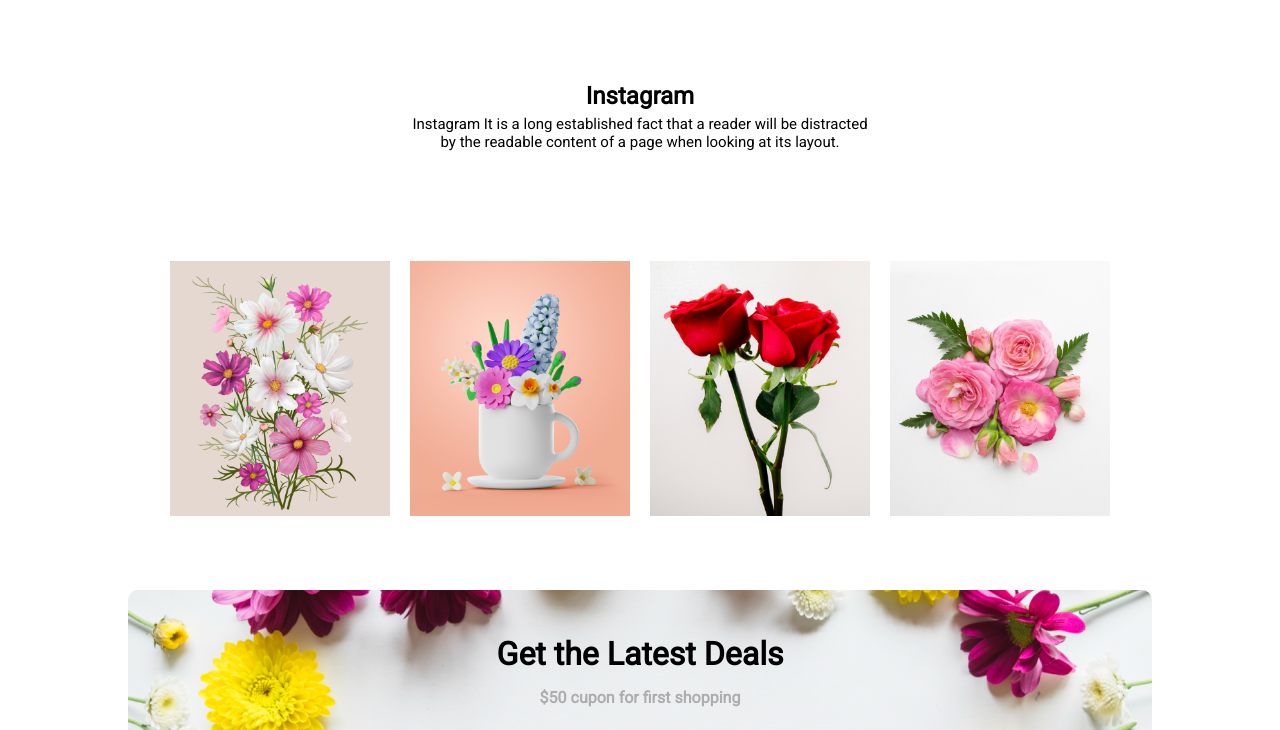
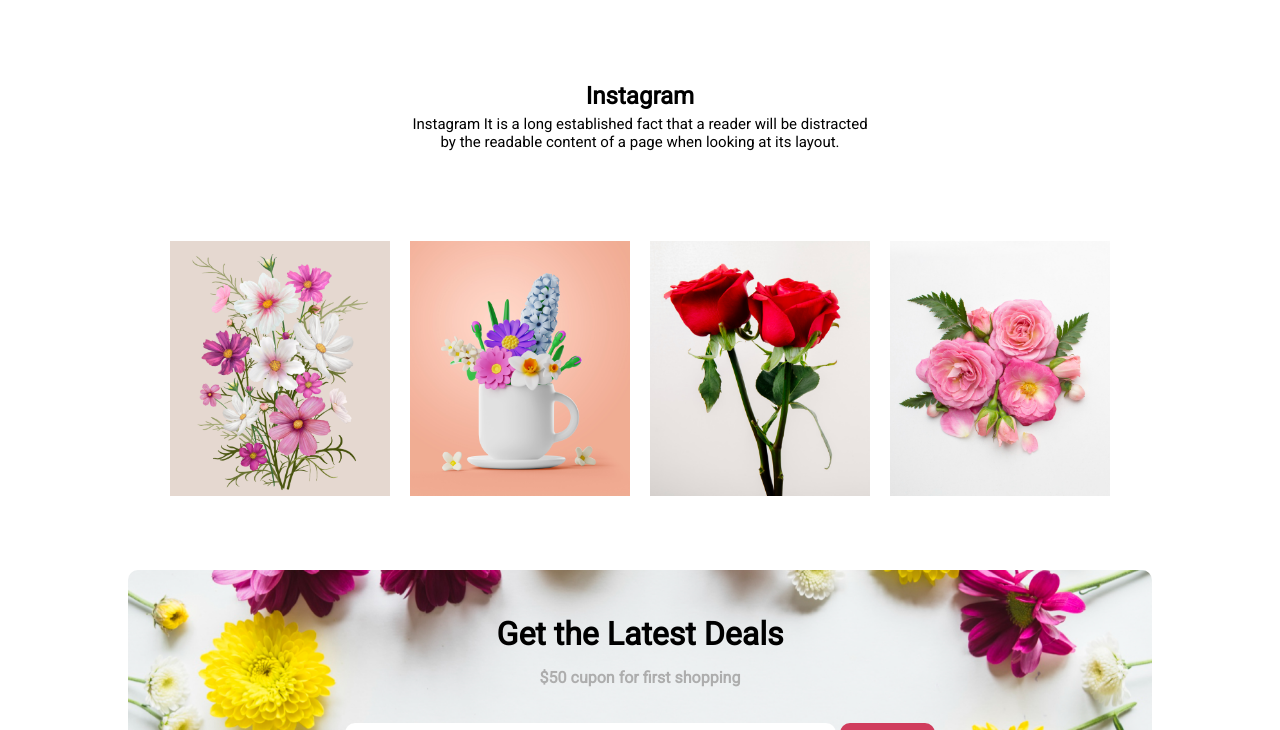
Before and after one commit to Apon995/Assingment-1-flowerShop, a plain HTML site: page index.html in a window 1280 px wide. Shown: the part 1838-2568 px from the top of the page. Drawn offline with Linux system fonts and the light colour scheme.

Commit message:
simple-modified

```diff
--- a/style.css
+++ b/style.css
@@ -116,7 +116,6 @@ main {
 .row > .image > div {
   height: 265px;
   width: 230px;
-  border: 1px solid rgb(0, 0, 0);
   display: flex;
   align-items: center;
   justify-content: center;
@@ -222,7 +221,7 @@ main {
   font-size: 15px;
 }
 .social-midea > .social-row {
-  margin-top: 100px;
+  margin-top: 80px;
   display: flex;
   align-items: center;
   justify-content: center;
```
